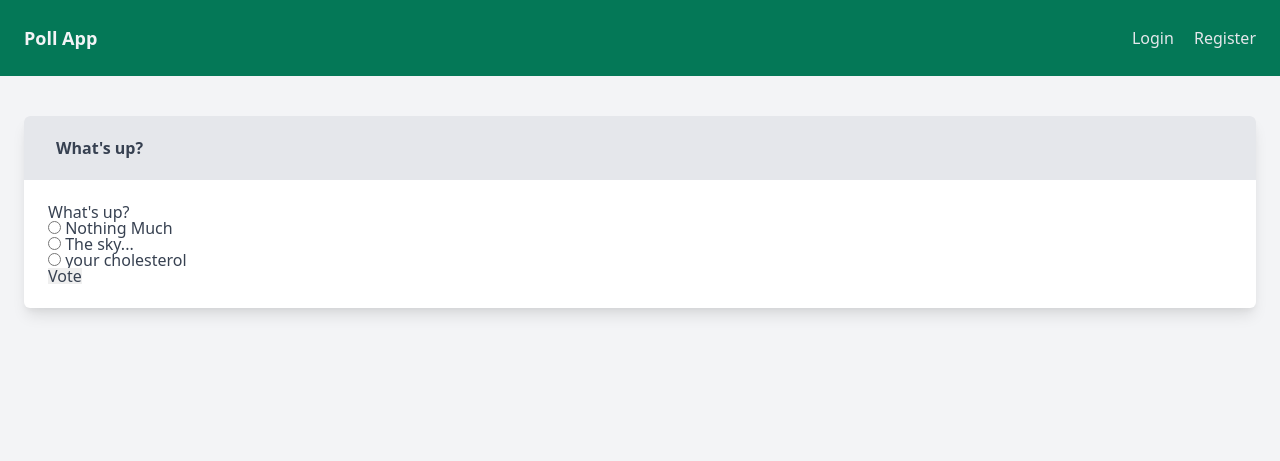
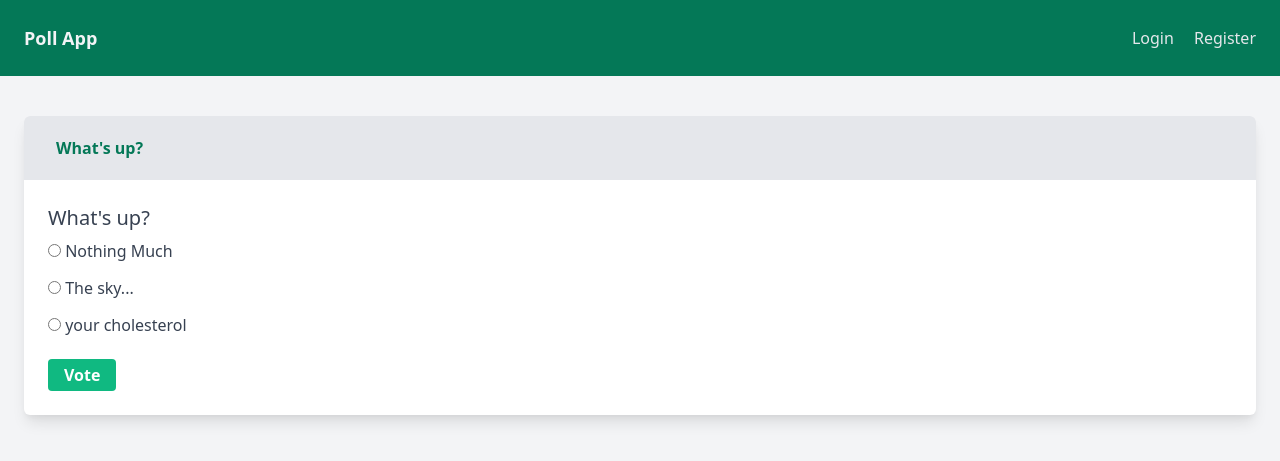
Before and after one commit to MattStrauss/polls, a Django app: page /polls/1/ in a window 1280 px wide. Shown: the top 461 px of the page. Run offline with Django 3.2, Linux system fonts and the light colour scheme; data comes from the database, SQL or seed files in the repository; both versions use the stored data as it was after the commit.

Commit message:
Order Main Polls by Number of Votes

```diff
--- a/polls/models.py
+++ b/polls/models.py
@@ -3,6 +3,7 @@ import datetime
 from django.db import models
 from django.utils import timezone
 from django.contrib import admin
+from django.db.models import F, Sum
 
 
 class Question(models.Model):
--- a/polls/templates/base.html
+++ b/polls/templates/base.html
@@ -27,7 +27,7 @@
         <main class="sm:container sm:mx-auto sm:mt-10">
             <div class="w-full sm:px-6">
                 <section class="flex flex-col break-words bg-white sm:border-1 sm:rounded-md sm:shadow-sm sm:shadow-lg">
-                    <header class="font-semibold bg-gray-200 text-gray-700 py-5 px-6 sm:py-6 sm:px-8 sm:rounded-t-md">
+                    <header class="font-semibold bg-gray-200 text-green-700 py-5 px-6 sm:py-6 sm:px-8 sm:rounded-t-md">
                         {% block pagetitle %} Poll App {% endblock pagetitle %}
                     </header>
                     <div class="w-full p-6">
@@ -40,6 +40,7 @@
                 </section>
             </div>
         </main>
+
         </div>
     </body>
 </html>
--- a/polls/templates/polls/detail.html
+++ b/polls/templates/polls/detail.html
@@ -4,21 +4,19 @@
 
 {% block pagetitle %} {{ question.question_text }} {% endblock pagetitle %}
 
-
-
 {% block content %}
 
     <form action="{% url 'polls:vote' question.id %}" method="post">
         {% csrf_token %}
         <fieldset>
-                <legend><h1>{{ question.question_text }}</h1></legend>
+                <legend><h1 class="text-xl">{{ question.question_text }}</h1></legend>
                 {% if error_message %}<p><strong>{{ error_message }}</strong></p>{% endif %}
                 {% for choice in question.choice_set.all %}
-                    <input type="radio" class="py-2" name="choice" id="choice{{ forloop.counter }}" value="{{ choice.id }}">
+                    <input class="my-3" type="radio" name="choice" id="choice{{ forloop.counter }}" value="{{ choice.id }}">
                     <label for="choice{{ forloop.counter }}">{{ choice.choice_text }}</label><br>
                 {% endfor %}
         </fieldset>
-        <input type="submit" value="Vote">
+        <input class="mt-4 bg-green-500 hover:bg-green-700 text-white font-bold py-2 px-4 rounded" type="submit" value="Vote">
     </form>
 
 {% endblock content %}
--- a/polls/views.py
+++ b/polls/views.py
@@ -16,9 +16,14 @@ class IndexView(generic.ListView):
         Return the last five published questions (not including those set to be
         published in the future).
         """
+        from django.db.models import Sum
+        Question.objects.annotate(total_votes=Sum('choice__votes'))
+
         return Question.objects.filter(
             pub_date__lte=timezone.now()
-        ).order_by('-pub_date')[:5]
+        ).annotate(total_votes=Sum('choice__votes')).order_by('total_votes')[:5]
+
+
 
 
 class DetailView(generic.DetailView):
```
Also changed, not shown: polls/templates/polls/index.html (+7 -3 lines), polls/templates/polls/results.html (+5 -4 lines), db.sqlite3.
